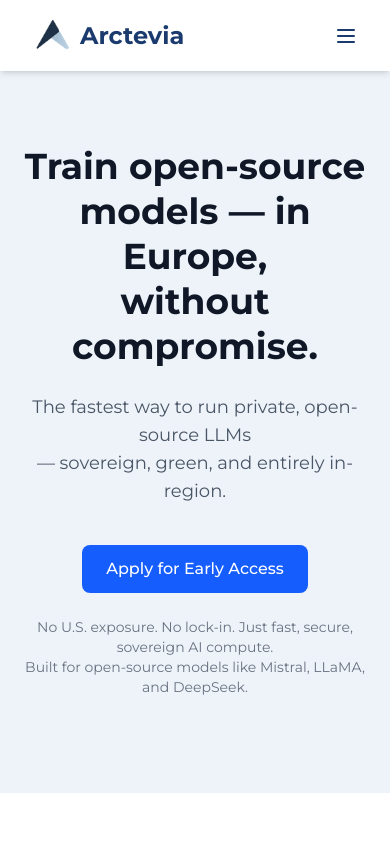
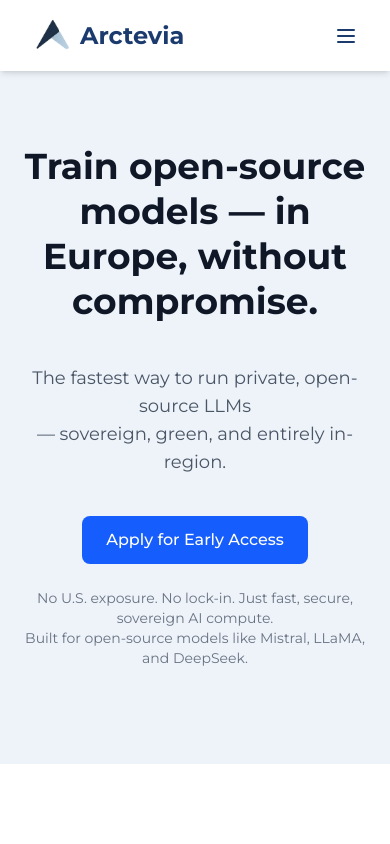
Before and after one commit to Svezzi/Arctevia, a Next.js app: page / in a window 390 px wide. Shown: the top 844 px of the page. Built offline with nearby package versions, Linux system fonts and the light colour scheme.

Commit message:
Updated heading formatting to improve responsive display

```diff
--- a/src/app/page.tsx
+++ b/src/app/page.tsx
@@ -12,8 +12,8 @@ export default function Home() {
       <section className="pt-36 pb-24 bg-[#EDF3F9]">
         <div className="max-w-7xl mx-auto px-6 md:px-12">
           <div className="text-center">
-            <h1 className="text-4xl md:text-5xl font-bold text-gray-900 max-w-5xl mx-auto text-center mb-6 leading-tight">
-              Train open-source models — in Europe,<br />without compromise.
+            <h1 className="text-4xl md:text-5xl font-bold text-gray-900 max-w-full mx-auto text-center mb-10 leading-tight">
+              Train open-source models — in Europe, without compromise.
             </h1>
             <p className="text-lg md:text-xl text-gray-600 max-w-2xl mx-auto text-center mb-10">
               The fastest way to run private, open-source LLMs<br />
```
